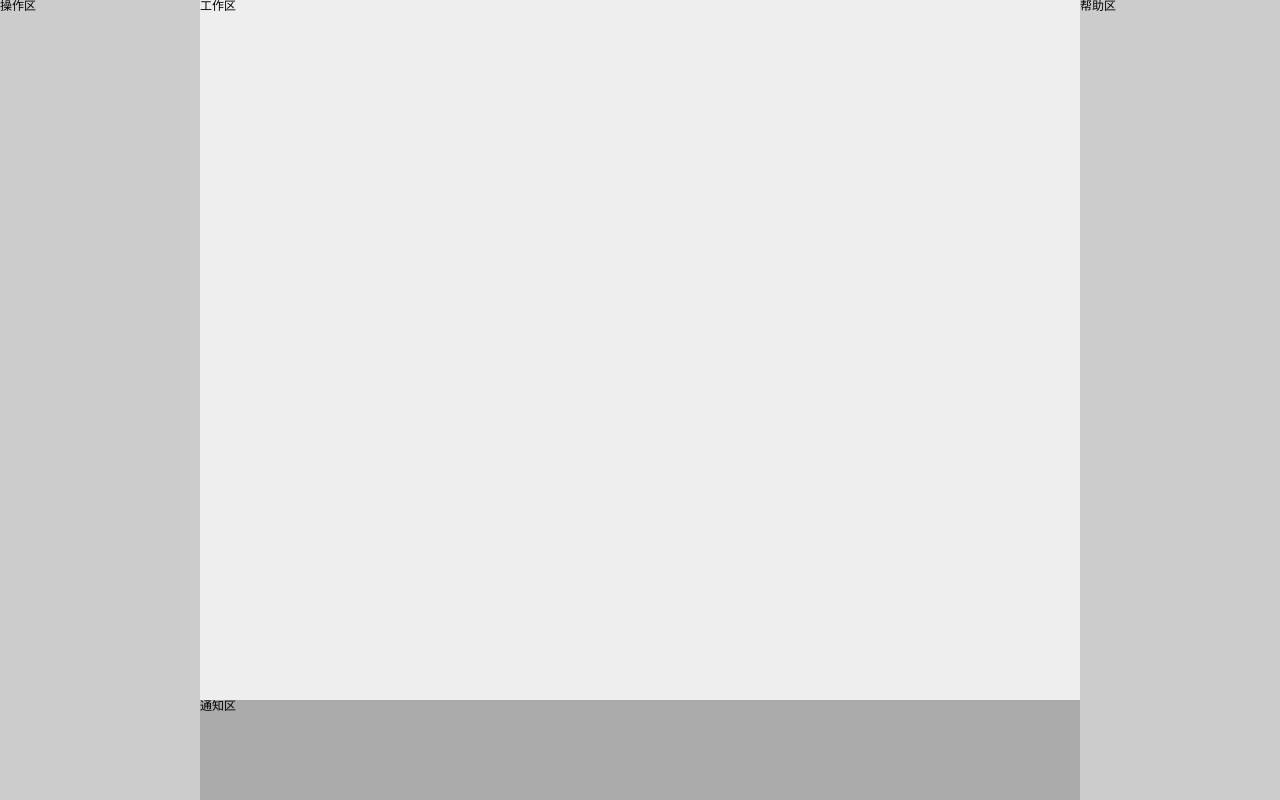
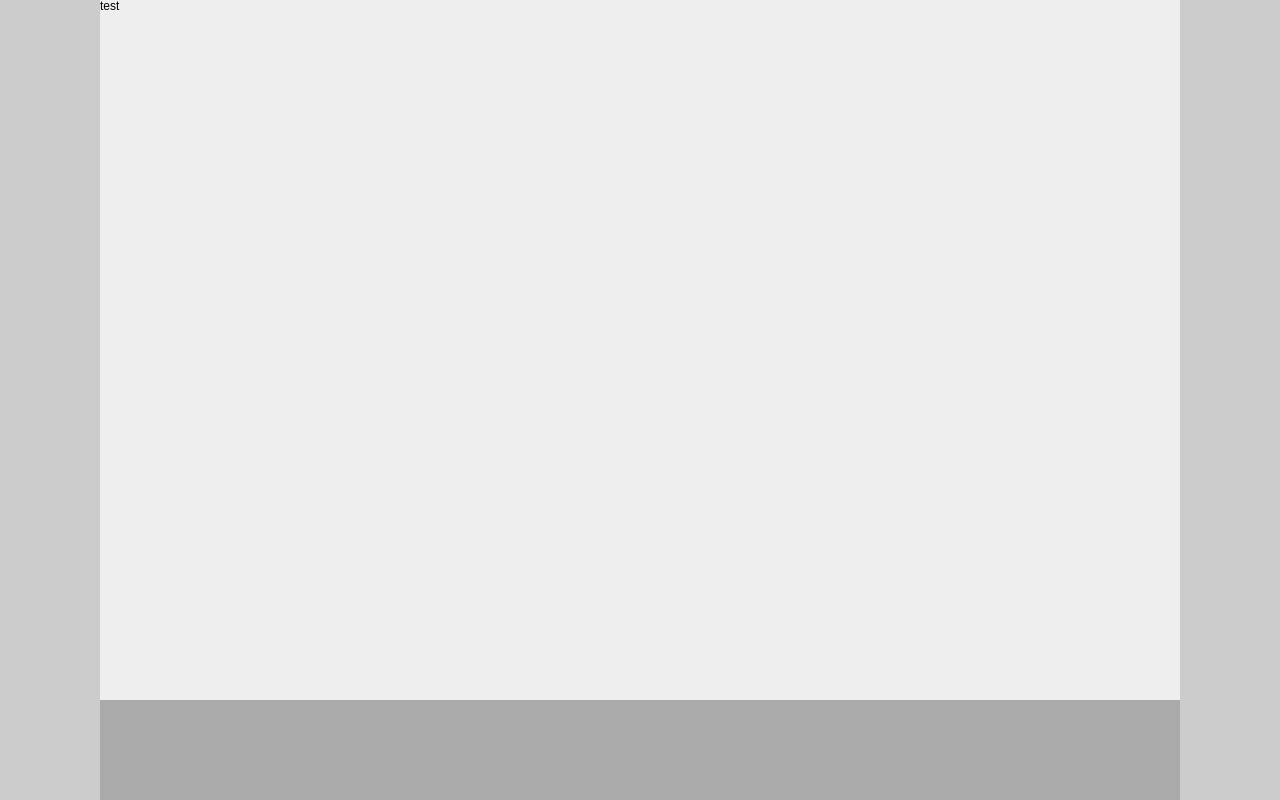
Before and after one commit to Leooman/workbench, a Nuxt app: page / in a window 1280 px wide. Built offline with nearby package versions, Linux system fonts and the light colour scheme.

Commit message:
add global scss variables

```diff
--- /dev/null
+++ b/components/workbench.vue
@@ -0,0 +1,55 @@
+<template>
+  <section id="workbench">
+    <section class="ASIDECONTAINER">
+      <slot name="aside"></slot>
+    </section>
+    <section class="MAINCONTAINER">
+      <section class="WORKCONTAINER">
+        <slot name="work"></slot>
+      </section>
+      <section class="LOGCONTAINER">
+        <slot name="log"></slot>
+      </section>
+    </section>
+    <section class="HELPCONTAINER">
+      <slot name="help"></slot>
+    </section>
+  </section>
+</template>
+
+<style lang="scss" scoped>
+#workbench {
+  width: 100vw;
+  height: 100vh;
+  display: flex;
+  align-items: flex-start;
+  justify-content: flex-start;
+  overflow: hidden;
+  .ASIDECONTAINER {
+    flex: 0 0 100px;
+    height: 100%;
+    background: #cccccc;
+  }
+  .MAINCONTAINER {
+    flex: 1 1 auto;
+    height: 100%;
+    display: flex;
+    flex-direction: column;
+    overflow: hidden;
+    .WORKCONTAINER {
+      flex: 1 1 auto;
+      overflow: auto;
+      background: #eeeeee;
+    }
+    .LOGCONTAINER {
+      flex: 0 0 100px;
+      background: #aaaaaa;
+    }
+  }
+  .HELPCONTAINER {
+    flex: 0 0 100px;
+    height: 100%;
+    background: #cccccc;
+  }
+}
+</style>
--- a/pages/index.vue
+++ b/pages/index.vue
@@ -1,19 +1,15 @@
 <template>
-  <section id="workbench">
-    <section class="ASIDECONTAINER">操作区</section>
-    <section class="MAINCONTAINER">
-      <section class="WORKCONTAINER">
-        工作区
-      </section>
-      <section class="LOGCONTAINER">通知区</section>
-    </section>
-    <section class="HELPCONTAINER">帮助区</section>
-  </section>
+  <workbench>
+    <template slot="work">test</template>
+  </workbench>
 </template>
 
 <script>
+import workbench from "@/components/workbench"
 export default {
-  name: "Layout",
+  components:{
+    workbench
+  },
   data() {
     return {};
   },
@@ -23,38 +19,5 @@ export default {
 </script>
 
 <style lang="scss" scoped>
-#workbench {
-  width: 100vw;
-  height: 100vh;
-  display: flex;
-  align-items: flex-start;
-  justify-content: flex-start;
-  overflow: hidden;
-  .ASIDECONTAINER {
-    flex: 0 0 200px;
-    height: 100%;
-    background: #cccccc;
-  }
-  .MAINCONTAINER {
-    flex: 1 1 auto;
-    height: 100%;
-    display: flex;
-    flex-direction: column;
-    overflow: hidden;
-    .WORKCONTAINER {
-      flex: 1 1 auto;
-      overflow: auto;
-      background: #eeeeee;
-    }
-    .LOGCONTAINER {
-      flex: 0 0 100px;
-      background: #aaaaaa;
-    }
-  }
-  .HELPCONTAINER {
-    flex: 0 0 200px;
-    height: 100%;
-    background: #cccccc;
-  }
-}
+
 </style>
```
Also changed, not shown: assets/css/base.scss (added, +67 -0 lines).
